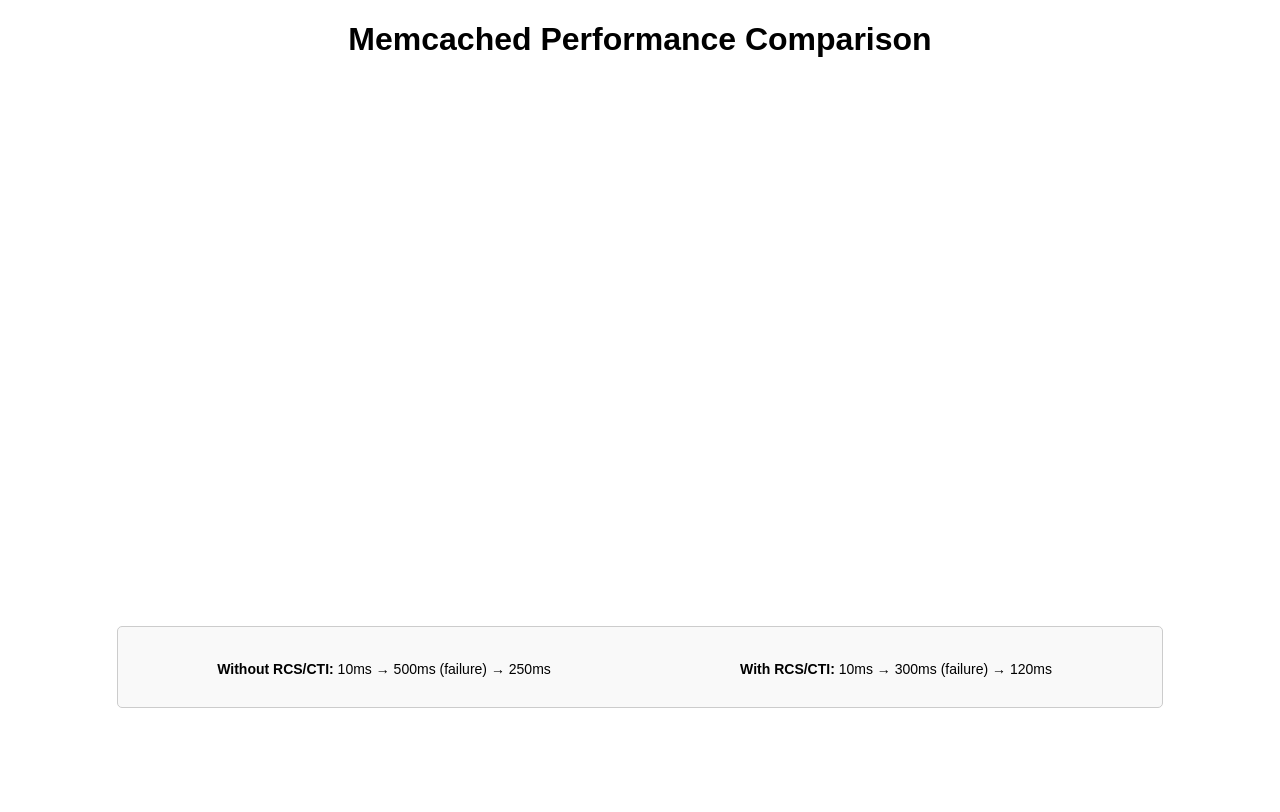
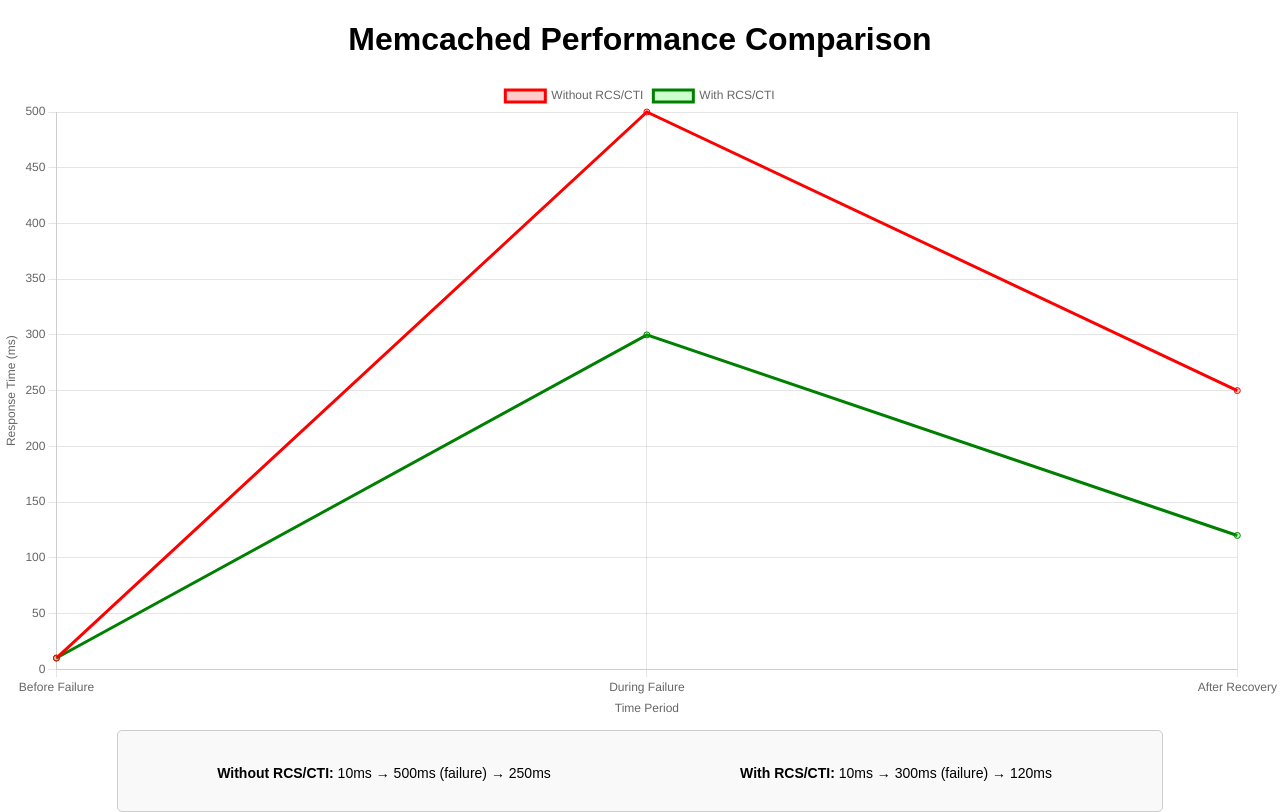
Before and after one commit to Coop-3/Mechached-Resilience-Test, a plain HTML site: page index.html in a window 1280 px wide. Drawn offline with nearby package versions, Linux system fonts and the light colour scheme.

Commit message:
index.html

```diff
--- a/index.html
+++ b/index.html
@@ -24,6 +24,6 @@
         </div>
     </div>
 
-    <script src="script.js defer"></script> <!-- Linking JavaScript -->
+    <script src="script.js" defer></script> <!-- Linking JavaScript -->
 </body>
 </html>
```
